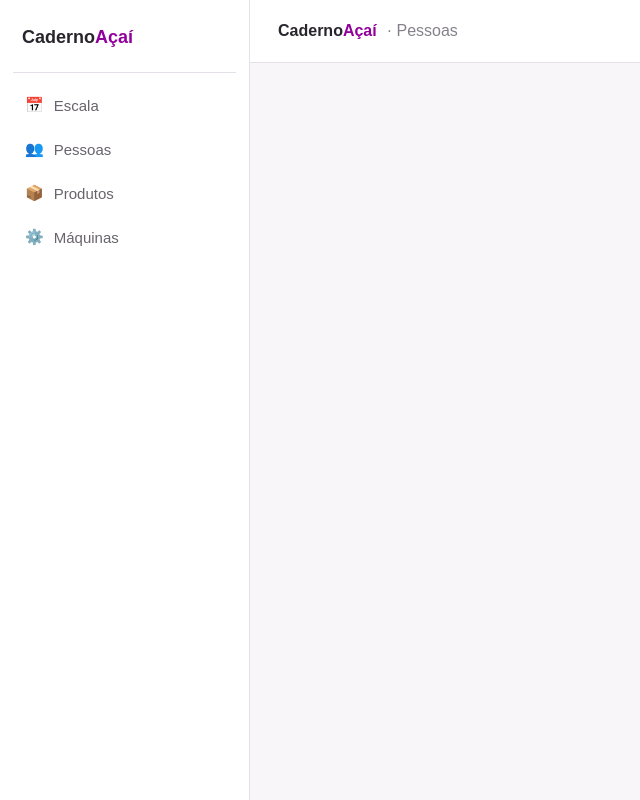
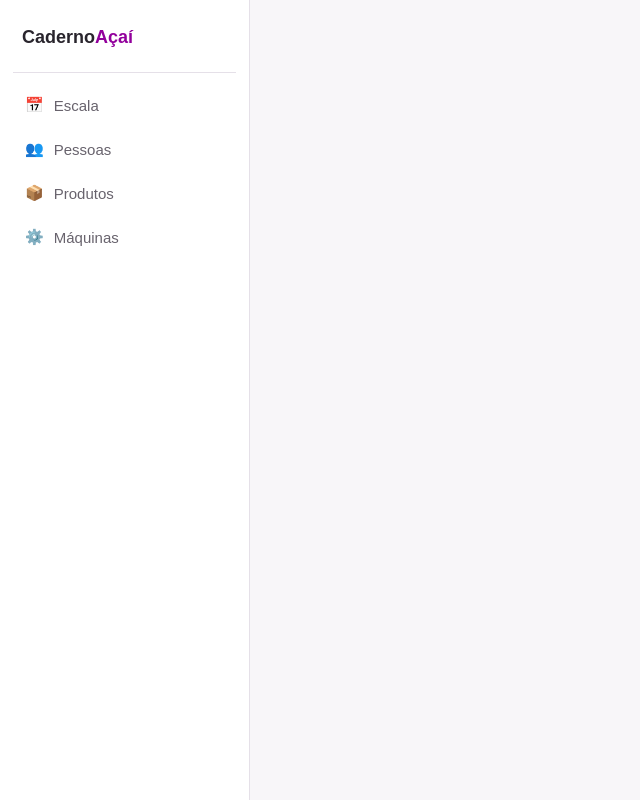
Before and after one commit to GeaziPassos/CadernoAcai, a React (Vite) app: page /escala in a window 1280 px wide. Shown: the whole page, without its empty margins (0-640 px from the left). Built offline with nearby package versions, Linux system fonts and the light colour scheme.

Commit message:
removido component Topbar de todas as paginas

```diff
--- a/front-end/pages/escala.tsx
+++ b/front-end/pages/escala.tsx
@@ -10,7 +10,7 @@ function Escala() {
             <Sidebar />
 
                 <main className="conteudo">
-                    <Topbar />
+
                 </main>
         </>
     )
--- a/front-end/pages/maquinas.tsx
+++ b/front-end/pages/maquinas.tsx
@@ -121,7 +121,6 @@ function Maquinas() {
             <Sidebar/>
 
             <main className="conteudo">
-                <Topbar/>
 
                 <section className="pagina">
 
--- a/front-end/pages/pessoas.tsx
+++ b/front-end/pages/pessoas.tsx
@@ -112,7 +112,6 @@ function Pessoas() {
             <Sidebar/>
 
             <main className="conteudo">
-                <Topbar/>
 
                 <section className="pagina">
 
--- a/front-end/pages/produtos.tsx
+++ b/front-end/pages/produtos.tsx
@@ -103,7 +103,6 @@ function Produtos(){
             <Sidebar />
 
                 <main className="conteudo">
-                    <Topbar />
 
                     <section className="pagina">
 
```
